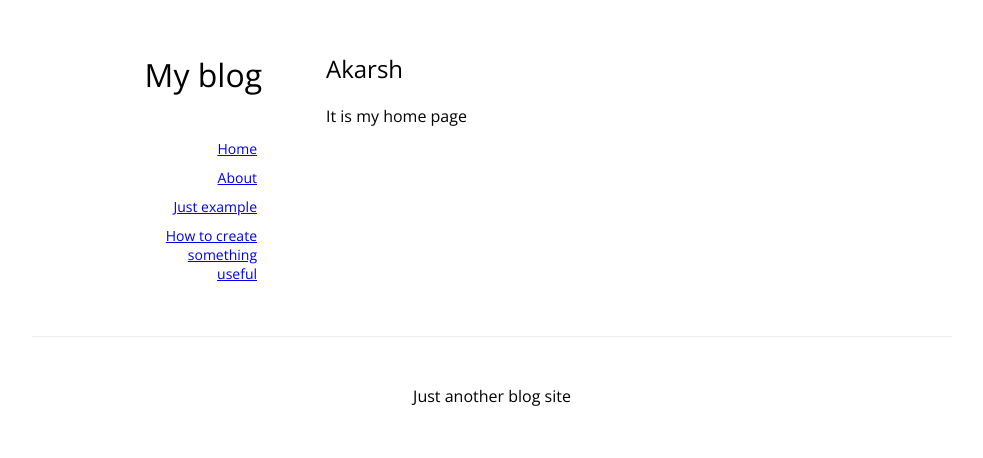
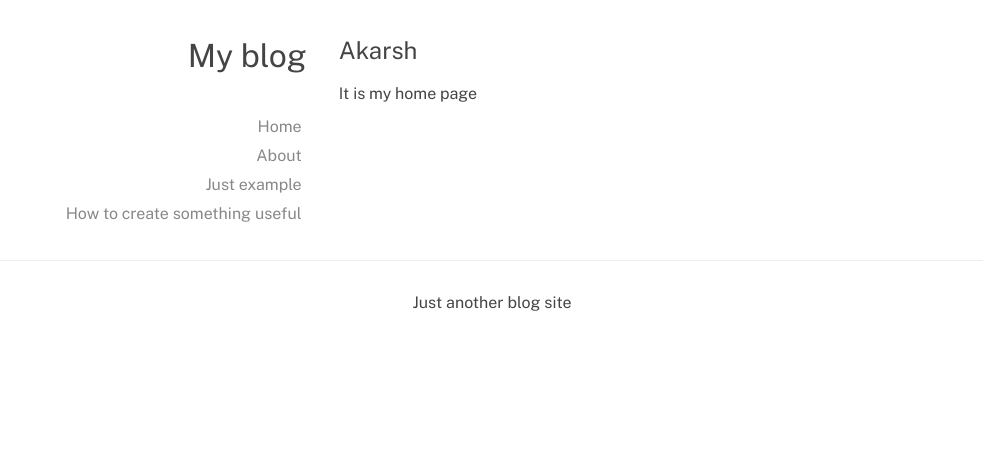
Before and after one commit to akarshc/docs, a plain HTML site: page index.html in a window 1280 px wide. Shown: the whole page, without its empty margins (148-1131 px from the left). Drawn offline with nearby package versions, Linux system fonts and the light colour scheme.

Commit message:
Changing some UI

```diff
--- a/assets/style.css
+++ b/assets/style.css
@@ -2,7 +2,8 @@ body {
   background: #fff;
   margin: 0;
   font-size: 16px;
-  font-family: "Open Sans", "Arial";
+  font-family: "Public Sans", "Arial";
+  color: #444;
 }
 
 h1, h2, h3, h4 {
@@ -10,27 +11,27 @@ h1, h2, h3, h4 {
 }
 
 .container {
-  max-width: 920px;
+  max-width: 1080px;
   margin:0 auto;
 }
 
 .row {
   display: flex;
-  flex:8;
+  flex: 12;
 }
 
 .col {
   display: flex;
-  padding: 2em;
+  padding: 1em;
   flex-flow: column;
 }
 
 .main {
-  flex: 6;
+  flex: 8;
 }
 
 .header {
-  flex: 2;
+  flex: 4;
   position: relative;
 }
 
@@ -45,7 +46,17 @@ h1, h2, h3, h4 {
 
 .menu ul li {
   padding: 5px;
-  font-size: 14px;
+}
+
+.menu ul li a {
+  color: #888;
+  text-decoration: none;
+  transition: .25s ease-out;
+}
+
+.menu ul li a:hover,
+.menu ul li a:active {
+  color: #000;
 }
 
 .foot {
--- a/posts.json
+++ b/posts.json
@@ -9,6 +9,6 @@ post = [
     "id": 2,
     "title": "How to create something useful",
     "permalink": "how-to-create-something-useful",
-    "content": "<p>This is how post works</p>"
+    "content": "<p>This is how post works</p><p><b>Let's try something</b> else. Imagine we have a right-aligned navigation element on the very top of our website, but we want it to be centered on medium-sized screens and single-columned on small devices. Easy enough.</p><p>Done. Everything else is just some styling concern. Below is a pen featuring this example. Be sure to go to CodePen and try resizing your windows to see what happens.</p><p><b>This is how post works</b></p><p>Let's try something else. Imagine we have a right-aligned navigation element on the very top of our website, but we want it to be centered on medium-sized screens and single-columned on small devices. Easy enough.</p><p>Done. Everything else is just some styling concern. Below is a pen featuring this example. Be sure to go to CodePen and try resizing your windows to see what happens.</p><p>This is how post works</p><p>Let's try something else. Imagine we have a right-aligned navigation element on the very top of our website, but we want it to be centered on medium-sized screens and single-columned on small devices. Easy enough.</p><p>Done. Everything else is just some styling concern. Below is a pen featuring this example. Be sure to go to CodePen and try resizing your windows to see what happens.</p>"
   }
 ];
--- a/src/bundle.js
+++ b/src/bundle.js
@@ -33,7 +33,6 @@ const article = (id, exp) => {
   if(exp == 'page')
     return (`
       <page id=${id}></page>
-      <entries />
     `)
   else
     return(`
--- a/src/meta.js
+++ b/src/meta.js
@@ -7,14 +7,14 @@ const config = {
   BASE_URL: "https://akarshc.github.io/docs"
 }
 
+
 // HEAD SECTION
-
 
 const getHead = () => {
   return (`
       <meta charset="utf-8">
 	    <meta name="viewport" content="width=device-width, initial-scale=1.0" />
-      <link href="https://fonts.googleapis.com/css2?family=Open+Sans&display=swap" rel="stylesheet">
+      <link href="https://fonts.googleapis.com/css2?family=Public+Sans&display=swap" rel="stylesheet">
       <link rel="stylesheet" href="${config.BASE_URL}/assets/style.css" />
     `)
 }
```
Also changed, not shown: docs/how-to-create-something-useful.html (renamed from blog/how-to-create-something-useful.html), docs/just-example.html (renamed from blog/just-example.html).
